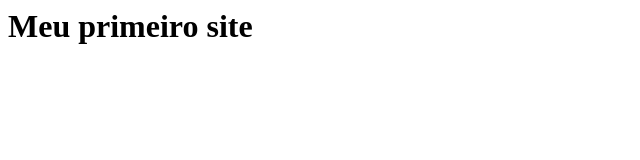
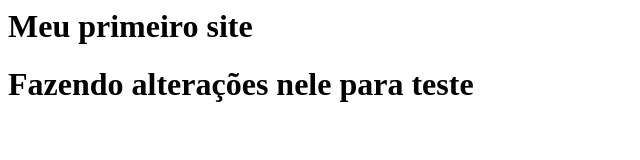
Before and after one commit to GuiPalitos/gama-github, a plain HTML site: page index.html in a window 1280 px wide. Shown: the whole page, without its empty margins (0-640 px from the left). Drawn offline with Linux system fonts and the light colour scheme.

Commit message:
adicionando e atualizando o arquivo index

```diff
--- a/index.html
+++ b/index.html
@@ -1,5 +1,6 @@
 <html>
 	<body>
 		<h1>Meu primeiro site</h1>
+		<h1>Fazendo alterações nele para teste</h1>
 	</body>
 </html>
```
